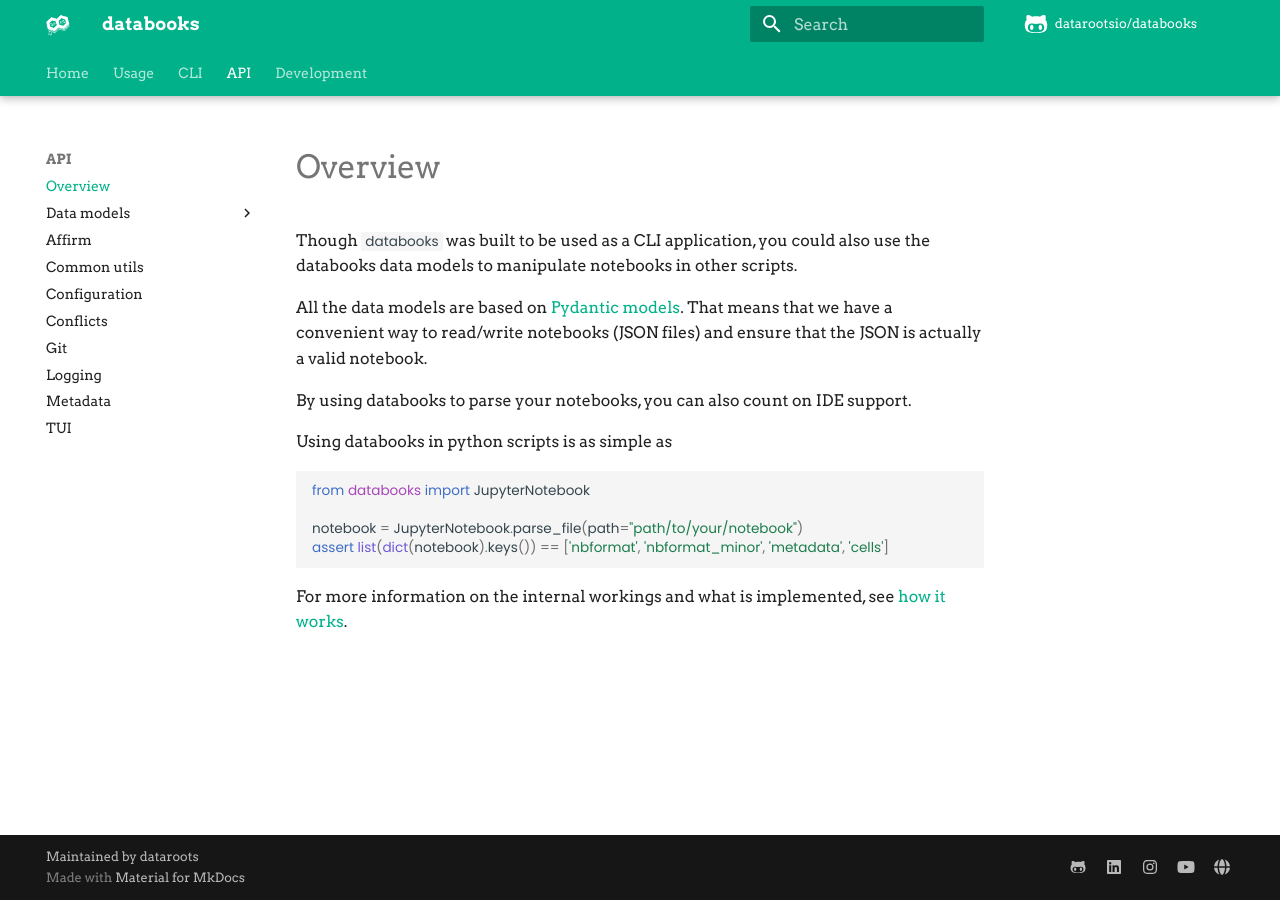
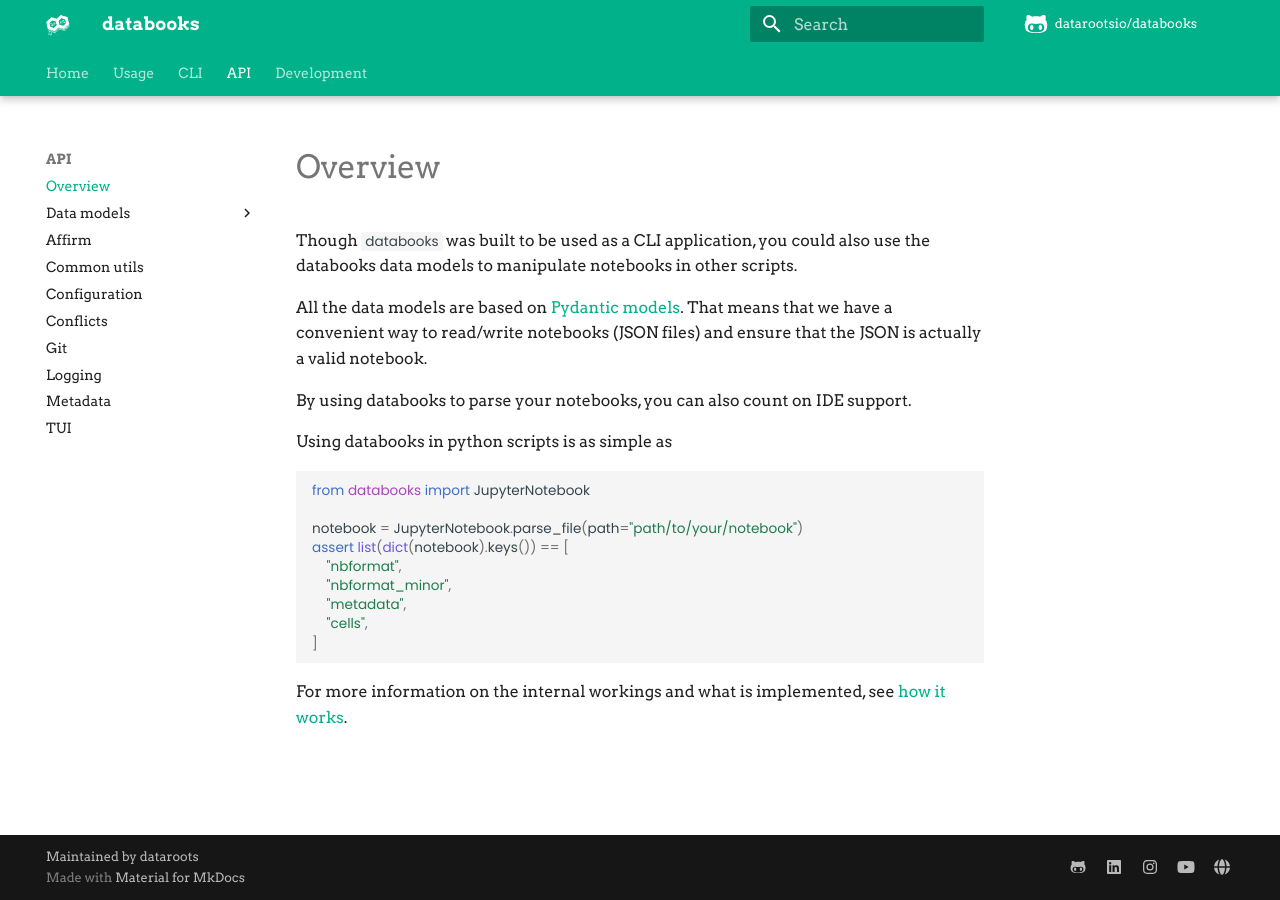
Before and after one commit to datarootsio/databooks, an MkDocs documentation site: the page built from docs/API.md, in a window 1280 px wide. Built offline with MkDocs 1.6.1 and Material for MkDocs 9.7.7, drawn with Linux system fonts in a browser that asks for light colours; comment, search, counter and statistics services are not loaded; the version menu is left out.

Commit message:
style: apply ruff formatting
Mechanical output of `ruff check --fix` (no changes) and `ruff format`,
which also reformats the Python code block in docs/API.md now that ruff
formats Markdown code blocks by default.

````diff
--- a/docs/API.md
+++ b/docs/API.md
@@ -15,7 +15,12 @@
 from databooks import JupyterNotebook
 
 notebook = JupyterNotebook.parse_file(path="path/to/your/notebook")
-assert list(dict(notebook).keys()) == ['nbformat', 'nbformat_minor', 'metadata', 'cells']
+assert list(dict(notebook).keys()) == [
+    "nbformat",
+    "nbformat_minor",
+    "metadata",
+    "cells",
+]
 ```
 
 For more information on the internal workings and what is implemented, see [how it works]().
````
Also changed, not shown: 4 other files.
